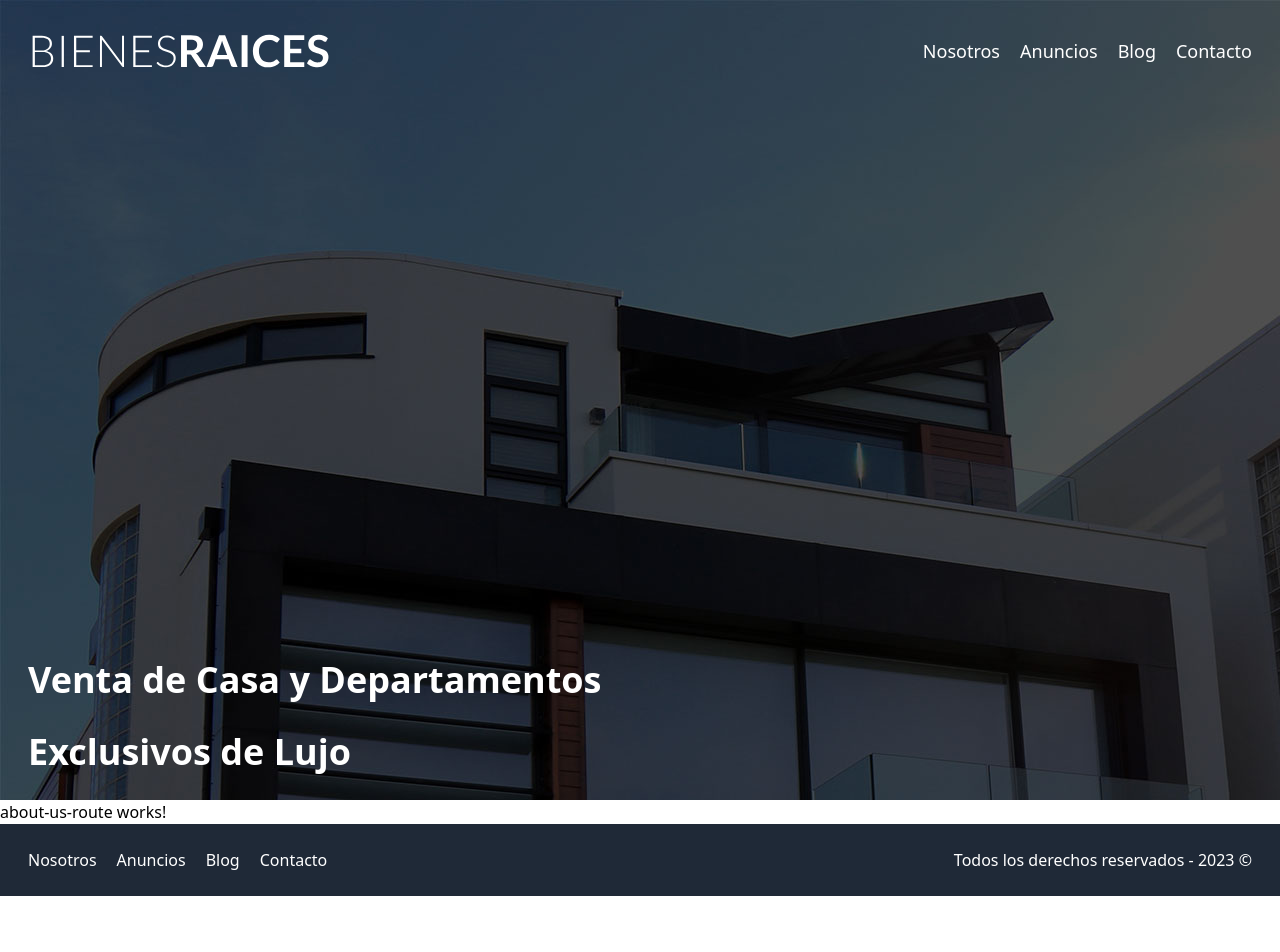
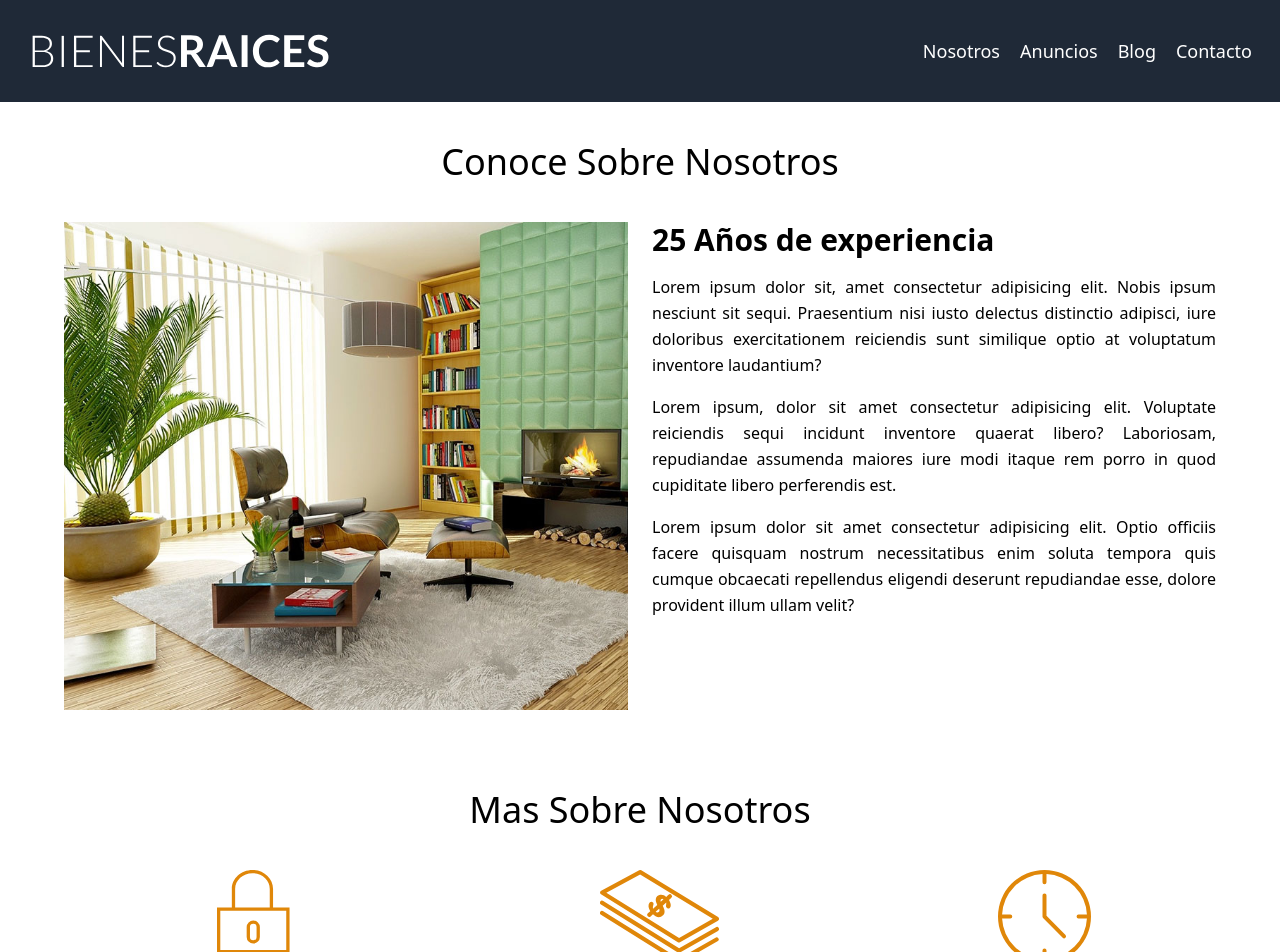
Before and after one commit to VCAngel/Angular_House_Community, an Angular app: page /about in a window 1280 px wide. Shown: the top 952 px of the page. Before the commit the page ends 896 px from the top, so only its background shows below. Built offline with nearby package versions, Linux system fonts and the light colour scheme.

Commit message:
feature(route): About-us-route done

```diff
--- a/src/app/app.component.html
+++ b/src/app/app.component.html
@@ -1,5 +1,5 @@
-<app-header [isLanding]="chService.isLanding"></app-header>
+<app-header [isLanding]="chService.getIsLanding()"></app-header>
 
-<router-outlet ></router-outlet>
+<router-outlet></router-outlet>
 
 <app-footer></app-footer>
--- a/src/app/app.component.ts
+++ b/src/app/app.component.ts
@@ -7,11 +7,15 @@ import { ChangeHeaderService } from './services/change-header.service';
   styleUrls: ['./app.component.css']
 })
 export class AppComponent {
-  isLanding = true;
+  private isLanding = false;
 
   constructor(public chService: ChangeHeaderService) { }
 
   setIsLanding(state: boolean) {
     this.isLanding = state;
   }
+
+  getIsLanding(){
+    return this.isLanding;
+  }
 }
--- a/src/app/components/about-us-entry/about-us-entry.component.html
+++ b/src/app/components/about-us-entry/about-us-entry.component.html
@@ -2,5 +2,5 @@
   <img [src]="entry.img" [alt]="entry.imgAlt"
   class="mx-auto my-0 max-w-full">
   <h3 class="font-medium text-center text-2xl sm:text-4xl">{{entry.title}}</h3>
-  <p class="text-justify">{{entry.description}}</p>
+  <p class="text-justify leading-relaxed">{{entry.description}}</p>
 </div>
--- a/src/app/components/about-us-route/about-us-route.component.html
+++ b/src/app/components/about-us-route/about-us-route.component.html
@@ -1 +1,14 @@
-<p>about-us-route works!</p>
+<main class="py-10 px-6 lg:px-16">
+  <h2 class="capitalize text-center text-2xl sm:text-4xl mb-10">conoce sobre nosotros</h2>
+  <div class="flow flow-col md:grid md:grid-cols-2 md:gap-6">
+    <img class="pb-4 md:p-0" src="./assets/img/nosotros.jpg" alt="about us">
+    <div>
+      <p class="pb-4 text-center md:text-left text-xl md:text-3xl font-semibold">25 Años de experiencia</p>
+      <p class="leading-relaxed text-justify pb-4">Lorem ipsum dolor sit, amet consectetur adipisicing elit. Nobis ipsum nesciunt sit sequi. Praesentium nisi iusto delectus distinctio adipisci, iure doloribus exercitationem reiciendis sunt similique optio at voluptatum inventore laudantium?</p>
+      <p class="leading-relaxed text-justify pb-4">Lorem ipsum, dolor sit amet consectetur adipisicing elit. Voluptate reiciendis sequi incidunt inventore quaerat libero? Laboriosam, repudiandae assumenda maiores iure modi itaque rem porro in quod cupiditate libero perferendis est.</p>
+      <p class="leading-relaxed text-justify pb-4">Lorem ipsum dolor sit amet consectetur adipisicing elit. Optio officiis facere quisquam nostrum necessitatibus enim soluta tempora quis cumque obcaecati repellendus eligendi deserunt repudiandae esse, dolore provident illum ullam velit?</p>
+    </div>
+  </div>
+</main>
+
+<app-about-us></app-about-us>
--- a/src/app/components/about-us-route/about-us-route.component.ts
+++ b/src/app/components/about-us-route/about-us-route.component.ts
@@ -1,4 +1,5 @@
 import { Component } from '@angular/core';
+import { ChangeHeaderService } from 'src/app/services/change-header.service';
 
 @Component({
   selector: 'app-about-us-route',
@@ -6,5 +7,7 @@ import { Component } from '@angular/core';
   styleUrls: ['./about-us-route.component.css']
 })
 export class AboutUsRouteComponent {
-
+  constructor(public chService: ChangeHeaderService) {
+    chService.setIsLanding(false);
+  }
 }
--- a/src/app/components/header/header.component.html
+++ b/src/app/components/header/header.component.html
@@ -1,4 +1,4 @@
-<header [ngClass]="chService.isLanding ? ['BR-header','sm:h-[100vh]', 'pt-6 pb-0 px-0']: ['py-6']"
+<header [ngClass]="chService.getIsLanding() ? ['BR-header','sm:h-[100vh]', 'pt-6 pb-0 px-0']: ['py-6']"
   class="bg-gray-800 px-6 sm:px-7 object-contain object-bottom h-fit">
   <div class="flex flex-col justify-between h-full">
     <div class="flex flex-col sm:flex-row sm:justify-between items-center gap-3">
--- a/src/app/components/houses/houses.component.html
+++ b/src/app/components/houses/houses.component.html
@@ -7,7 +7,7 @@
   </div>
 
   <div class="w-full flex justify-end pt-4">
-    <a routerLink="/houses" routerLinkActive="active" ariaCurrentWhenActive="page"
+    <a (click)="chService.setIsLanding(false)" routerLink="/houses" routerLinkActive="active" ariaCurrentWhenActive="page"
     class="bg-lime-500 px-6 py-2 font-medium text-center text-lg text-white rounded-sm uppercase w-full sm:w-fit">Ver todas</a>
   </div>
 </main>
--- a/src/app/components/houses/houses.component.ts
+++ b/src/app/components/houses/houses.component.ts
@@ -1,5 +1,6 @@
 import { Component } from '@angular/core';
 import { House } from 'src/app/models/house-card.model';
+import { ChangeHeaderService } from 'src/app/services/change-header.service';
 
 @Component({
   selector: 'app-houses',
@@ -115,4 +116,6 @@ export class HousesComponent {
     }
   ]
 
+  constructor(public chService: ChangeHeaderService){}
+
 }
```
